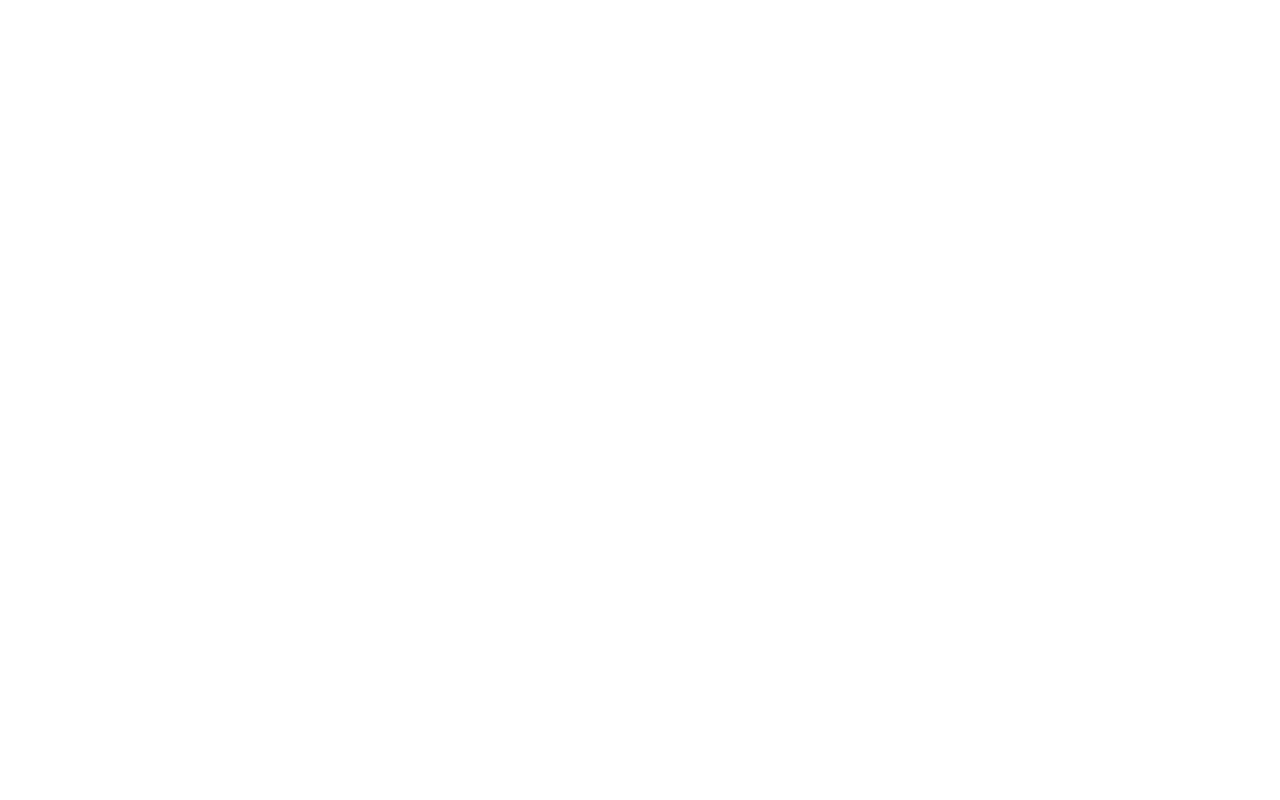
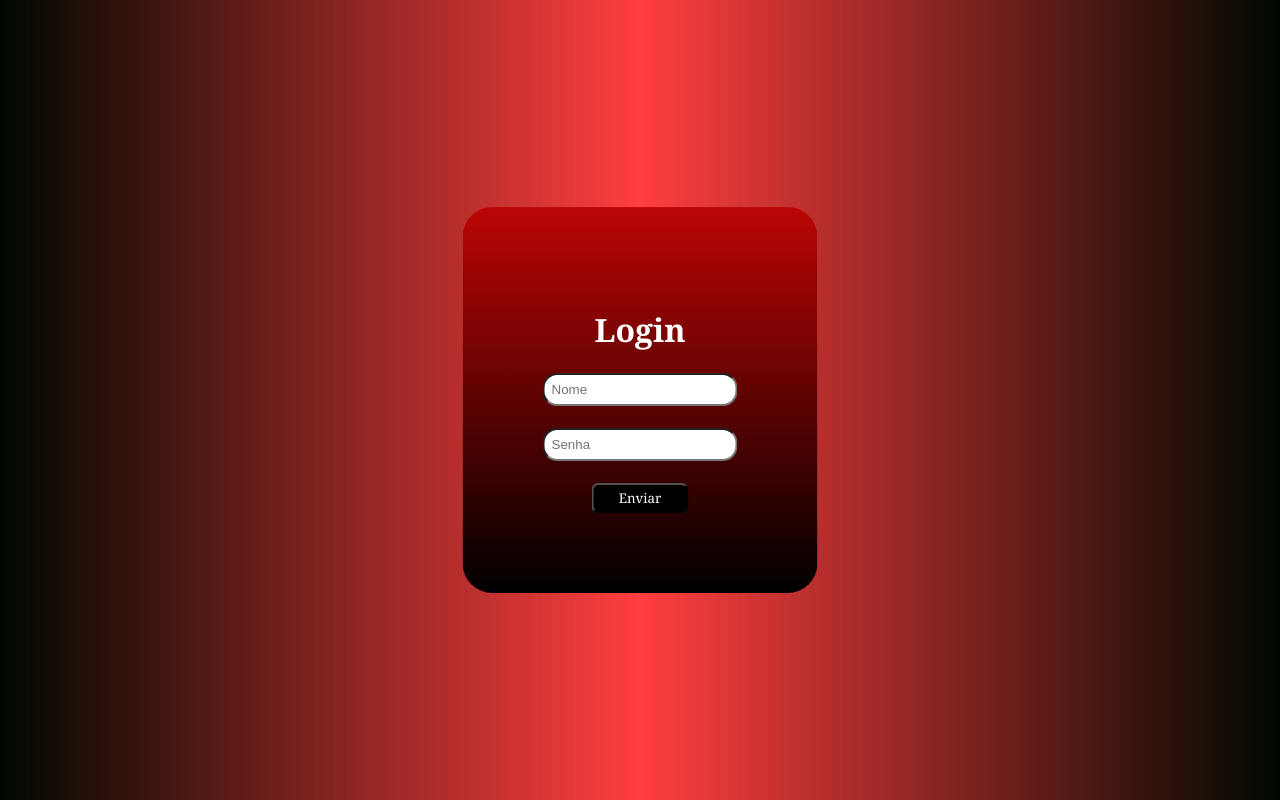
Before and after one commit to marcelograu/tela-de-login, a plain HTML site: page index.html in a window 1280 px wide. Drawn offline with Linux system fonts and the light colour scheme.

Commit message:
Adicionando a folha de estilo e estilizando o HTML

```diff
--- a/index.html
+++ b/index.html
@@ -3,9 +3,19 @@
 <head>
     <meta charset="UTF-8">
     <meta name="viewport" content="width=device-width, initial-scale=1.0">
+    <link rel="stylesheet" href="tela-login.css">
     <title>Tela de Login</title>
 </head>
 <body>
-
+    <div>
+        <h1>Login</h1>
+        <!-- <label for="text">Nome</label> -->
+        <input type="text" placeholder="Nome">
+        <br><br>
+        <!-- <label for="Password">Senha</label> -->
+        <input type="password" placeholder="Senha">
+        <br><br>
+        <button>Enviar</button>
+    </div>
 </body>
 </html>
--- /dev/null
+++ b/tela-login.css
@@ -0,0 +1,34 @@
+body{
+    font-family: Georgia, 'Times New Roman', Times, serif;
+    background-image: linear-gradient(90deg, rgb(0, 8, 0.8) , rgba(255, 0, 0, 0.755) , rgb(0,8,0.8));
+    text-align: center;
+}
+div{
+    background-color: rgba(181, 178, 178, 0.503);
+    position: absolute;
+    top: 50%;
+    left: 50%;
+    transform: translate(-50%, -50%);
+    padding: 80px;
+    border-radius: 30px;
+    color: rgb(255, 255, 255);
+    background-image: linear-gradient(#bc0505, rgb(0, 0, 0));
+}
+
+input{
+    padding: 7px;
+    border-radius: 15px;
+
+}
+button{
+    background-color: rgba(0, 0, 0, 2.3);
+    color: white;
+    padding: 4px;
+    border-radius: 7px;
+    width: 50%;
+    font-family: Georgia, 'Times New Roman', Times, serif;
+}
+button:hover{
+    background-color: rgb(255, 255, 255);
+    color: black;
+}
```
